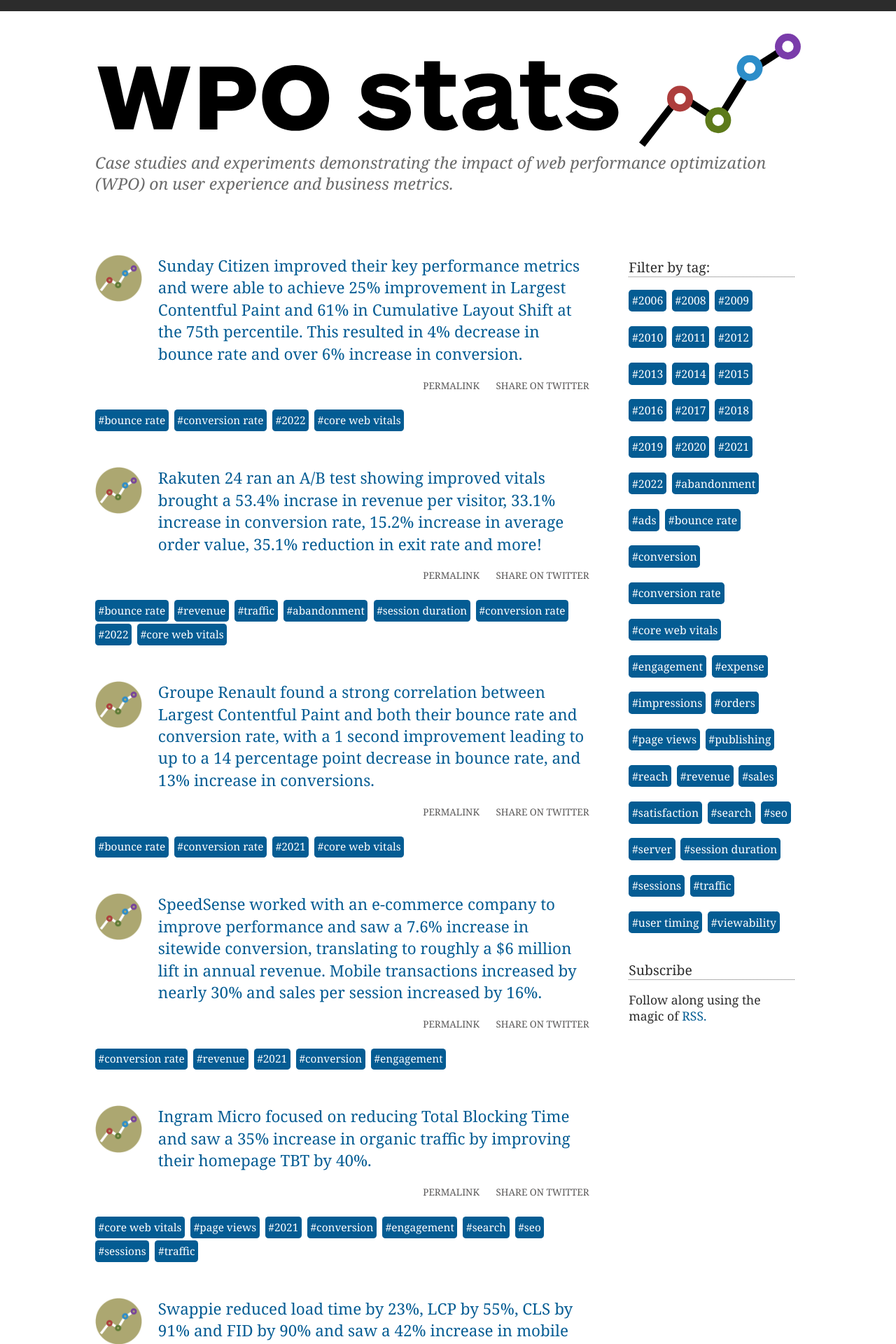
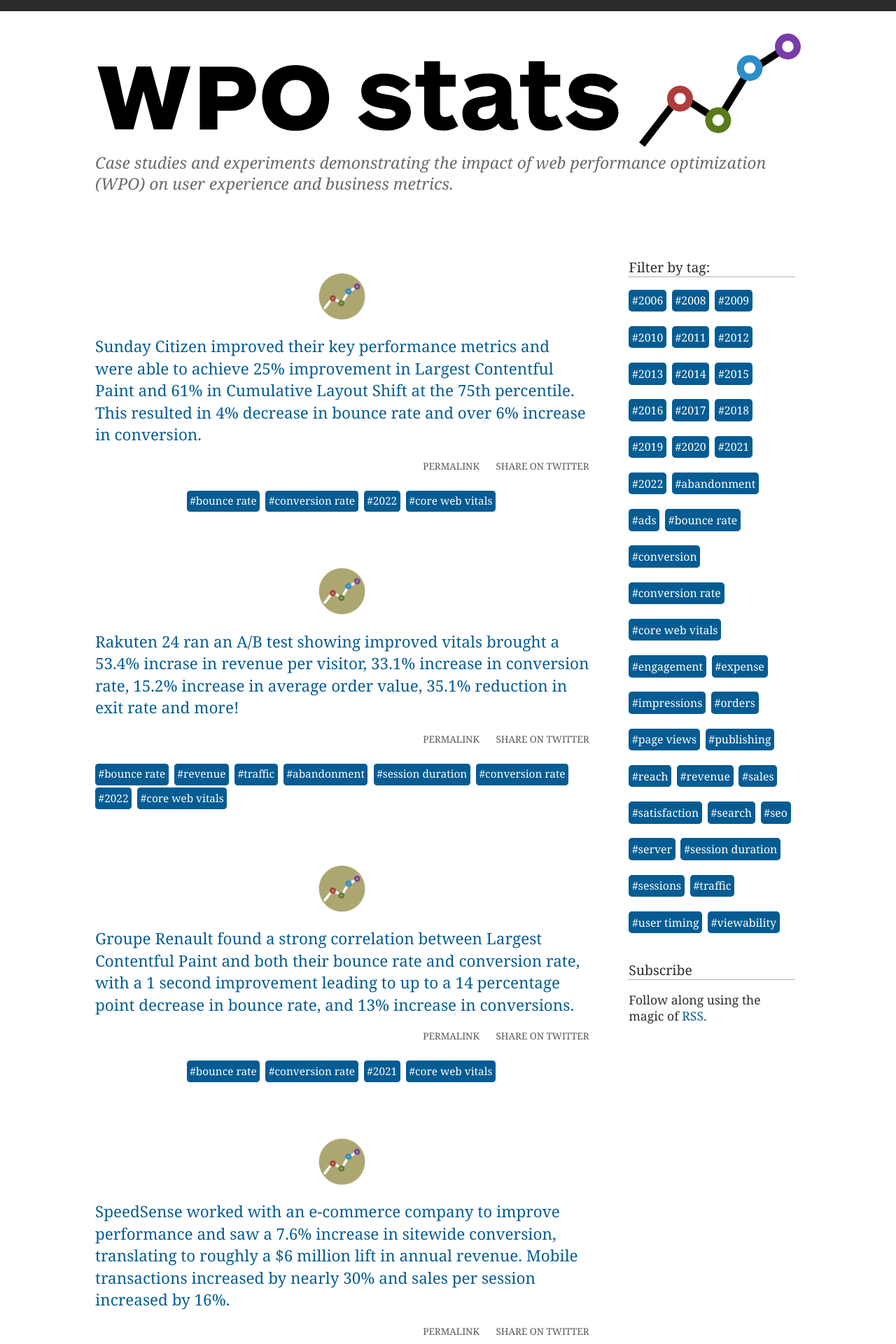
Before and after one commit to tkadlec/WPOStats, a Jekyll site: the page built from index.html, in a window 1280 px wide. Shown: the top 1920 px of the page at 70% size. Built offline with Jekyll 4.4.1, drawn with Linux system fonts in a browser that asks for light colours; the list of posts is cut into pages by our own code.

Commit message:
Doing it live grid changes....what could go wrong.

```diff
--- a/_sass/objects/_slats.scss
+++ b/_sass/objects/_slats.scss
@@ -2,11 +2,20 @@
 	list-style-type: none;
 	padding-left: 0;
 	font-size: 1.2em;
+
 	li{
 		list-style-type: none;
 		padding-left: 0;
 		margin-left: 0;
 		margin-bottom: 2.5em;
+
+		@media screen and (min-width: $bp-xsmall) {
+			display: grid;
+			grid-template: 1fr 3fr;
+			grid-column-gap: 1em;
+			justify-items: center;
+			align-items: start;
+		}
 	}
 	img{
 		height: 3.5em;
@@ -14,17 +23,16 @@
 		text-align: center;
 		display: block;
 		@media screen and (min-width: $bp-xsmall) {
-			float: left;
-			display: inline-block;
-			margin-right: .5em;
+			margin: 0;
+			grid-column: 1;
+			grid-row-start: 1;
+			grid-row-end: span 2;
+			margin-top: 1.5em;
 		}
 	}
 	p{
 		margin-bottom: .5em;
 		font-size: 1.17em;
-		@media screen and (min-width: $bp-xsmall) {
-			padding-left: 4em;
-		}
 		small{
 			font-size: .6em;
 			text-transform: uppercase;
```
